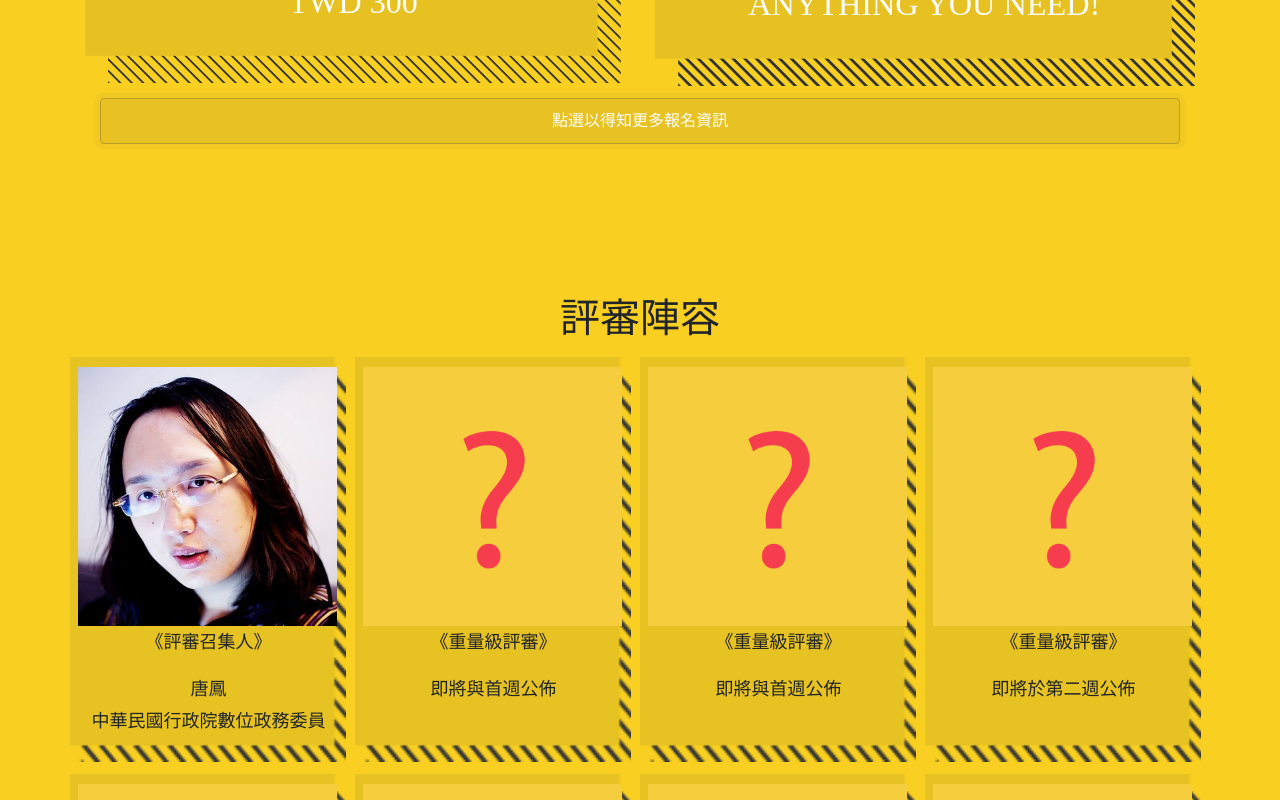
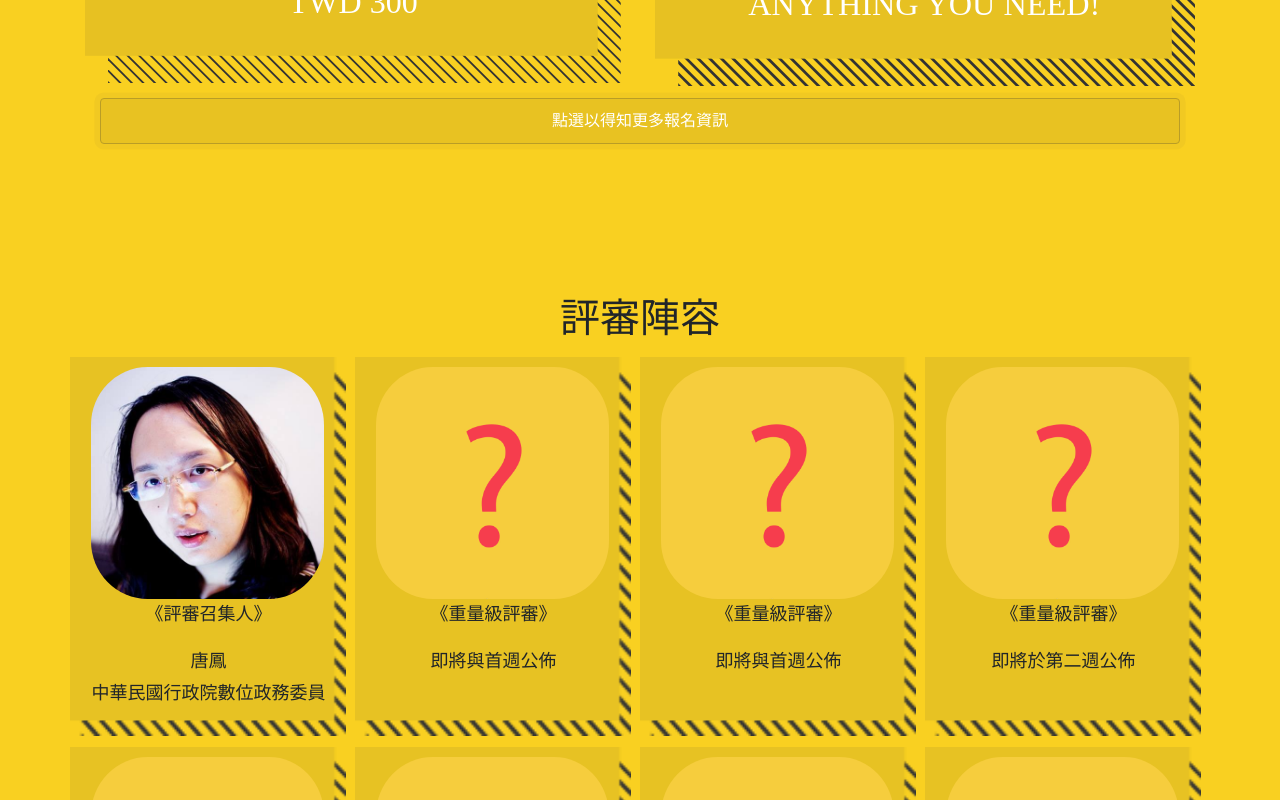
Before and after one commit to Alysida/hackathon_aiot_2018, a website with bundled scripts: page index.html in a window 1280 px wide. Shown: the part 3691-4491 px from the top of the page. Built offline with nearby package versions, Linux system fonts and the light colour scheme; files whose address does not match are found by name; a web font is replaced by a local one.

Commit message:
Paul Version

```diff
--- a/css/custom.css
+++ b/css/custom.css
@@ -239,6 +239,7 @@ section h3.section-subheading {
 #judges div.judges  {
     background-image: url("../img/JUDGE.png");
     background-color: rgb(249, 208,33);
+    font-family:"PMingLiU","Microsoft JhengHei","DFKai-sb";
     background-repeat: no-repeat;
     background-size: 97% 97% ;
     font-size: 18px;
@@ -256,7 +257,8 @@ section h3.section-subheading {
 #judges div.judges img {
     padding-right: 6px;
     padding-left: 4px;
-    width: 100%;
+    width: 90%;
+    border-radius:25%;
 }
 
 #sponsor img {
```
